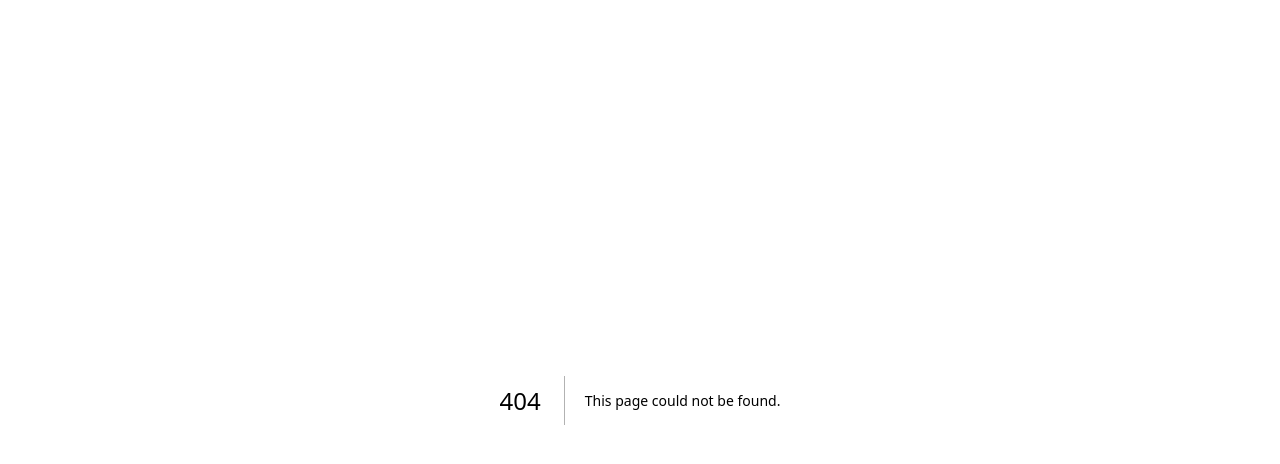
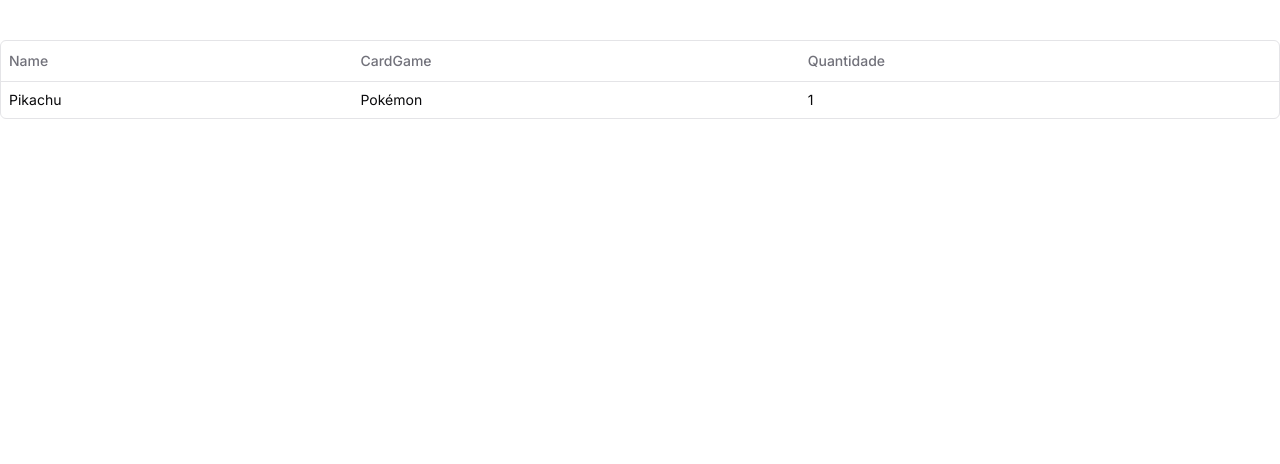
Before and after one commit to LeonamOliveira/organizador-de-cartas, a Next.js app: page /cards in a window 1280 px wide. Before the commit this address had no page. Shown: the top 464 px of the page. Built offline with nearby package versions, Linux system fonts and the light colour scheme.

Commit message:
add cards route

```diff
--- a/package.json
+++ b/package.json
@@ -14,6 +14,7 @@
     "@radix-ui/react-label": "^2.1.0",
     "@radix-ui/react-navigation-menu": "^1.2.0",
     "@radix-ui/react-slot": "^1.1.0",
+    "@tanstack/react-table": "^8.20.5",
     "class-variance-authority": "^0.7.0",
     "clsx": "^2.1.1",
     "lucide-react": "^0.438.0",
--- /dev/null
+++ b/src/app/cards/columns.tsx
@@ -0,0 +1,23 @@
+import { ColumnDef } from "@tanstack/react-table"
+
+export type Cards = {
+    id: string
+    typeOfCard: 'Pokémon' | "Yu-Gi-Oh!" | "One Piece"
+    name: string
+    quantity: number
+}
+
+export const columns: ColumnDef<Cards>[] = [
+    {
+        accessorKey: "name",
+        header: "Name"
+    },
+    {
+        accessorKey: "typeOfCard",
+        header: "CardGame"
+    },
+    {
+        accessorKey: "quantity",
+        header: "Quantidade"
+    }
+]
--- /dev/null
+++ b/src/app/cards/data-table.tsx
@@ -0,0 +1,78 @@
+'use client'
+
+import {
+    ColumnDef,
+    flexRender,
+    getCoreRowModel,
+    useReactTable
+} from '@tanstack/react-table'
+
+import {
+    Table,
+    TableBody,
+    TableCell,
+    TableHead,
+    TableHeader,
+    TableRow
+} from '@/components/ui/table'
+
+interface DataTableProps<TData, TValue> {
+    columns: ColumnDef<TData, TValue>[]
+    data: TData[]
+}
+
+export function DataTable<TData, TValue>({
+    columns,
+    data,
+}: DataTableProps<TData, TValue>) {
+    const table = useReactTable({
+        data,
+        columns,
+        getCoreRowModel: getCoreRowModel(),
+    })
+    return (
+        <div className='rounded-md border'>
+            <Table>
+                <TableHeader>
+                    {table.getHeaderGroups().map((headerGroup) => (
+                        <TableRow key={headerGroup.id}>
+                            {headerGroup.headers.map((header) => {
+                                return (
+                                    <TableHead key={header.id}>
+                                        {header.isPlaceholder
+                                            ? null
+                                            : flexRender(
+                                                header.column.columnDef.header,
+                                                header.getContext()
+                                            )}
+                                    </TableHead>
+                                )
+                            })}
+                        </TableRow>
+                    ))}
+                </TableHeader>
+                <TableBody>
+                    {table.getRowModel().rows?.length ? (
+                        table.getRowModel().rows.map((row) => (
+                            <TableRow
+                                key={row.id}
+                                data-state={row.getIsSelected() && "selected"}>
+                                {row.getVisibleCells().map((cell) => (
+                                    <TableCell key={cell.id}>
+                                        {flexRender(cell.column.columnDef.cell, cell.getContext())}
+                                    </TableCell>
+                                ))}
+                            </TableRow>
+                        ))
+                    ) : (
+                        <TableRow>
+                            <TableCell colSpan={columns.length} className="h-24 text-center">
+                                Sem resultado.
+                            </TableCell>
+                        </TableRow>
+                    )}
+                </TableBody>
+            </Table>
+        </div>
+    )
+}
--- /dev/null
+++ b/src/app/cards/page.tsx
@@ -0,0 +1,23 @@
+import { columns, Cards } from "./columns";
+import { DataTable } from "./data-table";
+
+async function getData(): Promise<Cards[]> {
+    return [
+        {
+            id: '1231321',
+            typeOfCard: 'Pokémon',
+            name: 'Pikachu',
+            quantity: 1
+        }
+    ]
+}
+
+export default async function DemoPage() {
+    const data = await getData()
+
+    return (
+        <div className="container mx-auto py-10">
+            <DataTable columns={columns} data={data} />
+        </div>
+    )
+}
--- a/src/app/header.tsx
+++ /dev/null
@@ -1,108 +0,0 @@
-"use client"
-
-import * as React from "react"
-import Link from "next/link"
-
-import { cn } from "@/lib/utils"
-
-import {
-  NavigationMenu,
-  NavigationMenuItem,
-  NavigationMenuLink,
-  NavigationMenuList,
-  navigationMenuTriggerStyle,
-} from "@/components/ui/navigation-menu"
-
-const components: { title: string; href: string; description: string }[] = [
-  {
-    title: "Alert Dialog",
-    href: "/docs/primitives/alert-dialog",
-    description:
-      "A modal dialog that interrupts the user with important content and expects a response.",
-  },
-  {
-    title: "Hover Card",
-    href: "/docs/primitives/hover-card",
-    description:
-      "For sighted users to preview content available behind a link.",
-  },
-  {
-    title: "Progress",
-    href: "/docs/primitives/progress",
-    description:
-      "Displays an indicator showing the completion progress of a task, typically displayed as a progress bar.",
-  },
-  {
-    title: "Scroll-area",
-    href: "/docs/primitives/scroll-area",
-    description: "Visually or semantically separates content.",
-  },
-  {
-    title: "Tabs",
-    href: "/docs/primitives/tabs",
-    description:
-      "A set of layered sections of content—known as tab panels—that are displayed one at a time.",
-  },
-  {
-    title: "Tooltip",
-    href: "/docs/primitives/tooltip",
-    description:
-      "A popup that displays information related to an element when the element receives keyboard focus or the mouse hovers over it.",
-  },
-]
-
-export function NavigationMenuDemo() {
-  return (
-    <NavigationMenu>
-      <NavigationMenuList>
-        <NavigationMenuItem>
-          <Link href="/contato" legacyBehavior passHref>
-            <NavigationMenuLink className={navigationMenuTriggerStyle()}>
-              Contato
-            </NavigationMenuLink>
-          </Link>
-        </NavigationMenuItem>
-        <NavigationMenuItem>
-          <Link href="/quem-somos" legacyBehavior passHref>
-            <NavigationMenuLink className={navigationMenuTriggerStyle()}>
-              Quem Somos
-            </NavigationMenuLink>
-          </Link>
-        </NavigationMenuItem>
-        <NavigationMenuItem>
-          <Link href="/Serviços" legacyBehavior passHref>
-            <NavigationMenuLink className={navigationMenuTriggerStyle()}>
-              Serviços
-            </NavigationMenuLink>
-          </Link>
-        </NavigationMenuItem>
-      </NavigationMenuList>
-    </NavigationMenu>
-  )
-}
-
-const ListItem = React.forwardRef<
-  React.ElementRef<"a">,
-  React.ComponentPropsWithoutRef<"a">
->(({ className, title, children, ...props }, ref) => {
-  return (
-    <li>
-      <NavigationMenuLink asChild>
-        <a
-          ref={ref}
-          className={cn(
-            "block select-none space-y-1 rounded-md p-3 leading-none no-underline outline-none transition-colors hover:bg-accent hover:text-accent-foreground focus:bg-accent focus:text-accent-foreground",
-            className
-          )}
-          {...props}
-        >
-          <div className="text-sm font-medium leading-none">{title}</div>
-          <p className="line-clamp-2 text-sm leading-snug text-muted-foreground">
-            {children}
-          </p>
-        </a>
-      </NavigationMenuLink>
-    </li>
-  )
-})
-ListItem.displayName = "ListItem"
--- a/src/app/page.tsx
+++ b/src/app/page.tsx
@@ -1,9 +1,8 @@
-import { NavigationMenuDemo } from "./header";
 
 export default function Home() {
   return (
     <main className="flex min-h-screen flex-col items-center justify-between p-24">
-      <NavigationMenuDemo />
+
     </main>
   );
 }
--- /dev/null
+++ b/src/components/ui/table.tsx
@@ -0,0 +1,120 @@
+import * as React from "react"
+
+import { cn } from "@/lib/utils"
+
+const Table = React.forwardRef<
+  HTMLTableElement,
+  React.HTMLAttributes<HTMLTableElement>
+>(({ className, ...props }, ref) => (
+  <div className="relative w-full overflow-auto">
+    <table
+      ref={ref}
+      className={cn("w-full caption-bottom text-sm", className)}
+      {...props}
+    />
+  </div>
+))
+Table.displayName = "Table"
+
+const TableHeader = React.forwardRef<
+  HTMLTableSectionElement,
+  React.HTMLAttributes<HTMLTableSectionElement>
+>(({ className, ...props }, ref) => (
+  <thead ref={ref} className={cn("[&_tr]:border-b", className)} {...props} />
+))
+TableHeader.displayName = "TableHeader"
+
+const TableBody = React.forwardRef<
+  HTMLTableSectionElement,
+  React.HTMLAttributes<HTMLTableSectionElement>
+>(({ className, ...props }, ref) => (
+  <tbody
+    ref={ref}
+    className={cn("[&_tr:last-child]:border-0", className)}
+    {...props}
+  />
+))
+TableBody.displayName = "TableBody"
+
+const TableFooter = React.forwardRef<
+  HTMLTableSectionElement,
+  React.HTMLAttributes<HTMLTableSectionElement>
+>(({ className, ...props }, ref) => (
+  <tfoot
+    ref={ref}
+    className={cn(
+      "border-t bg-muted/50 font-medium [&>tr]:last:border-b-0",
+      className
+    )}
+    {...props}
+  />
+))
+TableFooter.displayName = "TableFooter"
+
+const TableRow = React.forwardRef<
+  HTMLTableRowElement,
+  React.HTMLAttributes<HTMLTableRowElement>
+>(({ className, ...props }, ref) => (
+  <tr
+    ref={ref}
+    className={cn(
+      "border-b transition-colors hover:bg-muted/50 data-[state=selected]:bg-muted",
+      className
+    )}
+    {...props}
+  />
+))
+TableRow.displayName = "TableRow"
+
+const TableHead = React.forwardRef<
+  HTMLTableCellElement,
+  React.ThHTMLAttributes<HTMLTableCellElement>
+>(({ className, ...props }, ref) => (
+  <th
+    ref={ref}
+    className={cn(
+      "h-10 px-2 text-left align-middle font-medium text-muted-foreground [&:has([role=checkbox])]:pr-0 [&>[role=checkbox]]:translate-y-[2px]",
+      className
+    )}
+    {...props}
+  />
+))
+TableHead.displayName = "TableHead"
+
+const TableCell = React.forwardRef<
+  HTMLTableCellElement,
+  React.TdHTMLAttributes<HTMLTableCellElement>
+>(({ className, ...props }, ref) => (
+  <td
+    ref={ref}
+    className={cn(
+      "p-2 align-middle [&:has([role=checkbox])]:pr-0 [&>[role=checkbox]]:translate-y-[2px]",
+      className
+    )}
+    {...props}
+  />
+))
+TableCell.displayName = "TableCell"
+
+const TableCaption = React.forwardRef<
+  HTMLTableCaptionElement,
+  React.HTMLAttributes<HTMLTableCaptionElement>
+>(({ className, ...props }, ref) => (
+  <caption
+    ref={ref}
+    className={cn("mt-4 text-sm text-muted-foreground", className)}
+    {...props}
+  />
+))
+TableCaption.displayName = "TableCaption"
+
+export {
+  Table,
+  TableHeader,
+  TableBody,
+  TableFooter,
+  TableHead,
+  TableRow,
+  TableCell,
+  TableCaption,
+}
```
Also changed, not shown: 1 other file (tests, documents, lock files or other folders).
